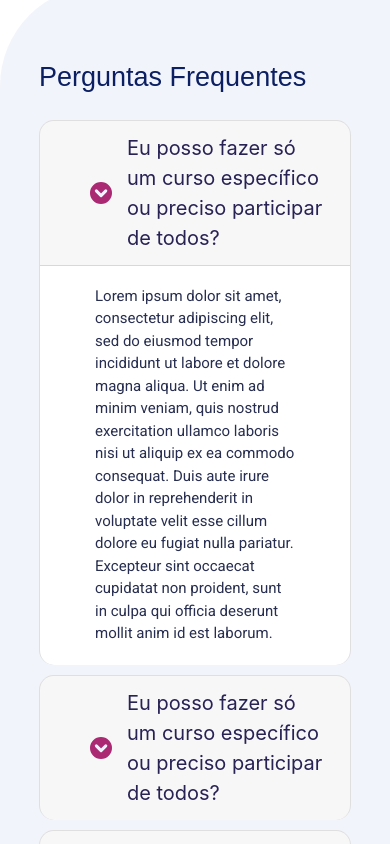
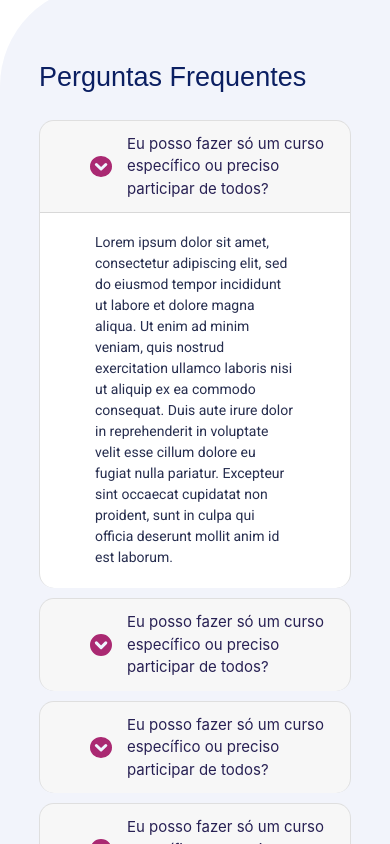
Before and after one commit to MarcosVel/WeDoCare, a React (Create React App) app: page / in a window 390 px wide. Shown: the part 3380-4224 px from the top of the page. Built offline with nearby package versions, Linux system fonts and the light colour scheme.

Commit message:
refactoring responsive

```diff
--- a/src/components/Faq/Faq.css
+++ b/src/components/Faq/Faq.css
@@ -56,7 +56,26 @@
   color: #272E4F;
 }
 
-@media (max-width: 768px) {
+@media (max-width: 1280px) {
+  .faq_section {
+    border-radius: 100px 0 0 0;
+    }
+
+  .faq_div {
+    max-width: 80%;
+  }
+
+  .faq_cardHeader {
+    height: auto;
+    font-size: 20px !important;
+  }
+
+  .faq_txtCardBody {
+    font-size: 15px !important;
+  }
+}
+
+@media (max-width: 767px) {
   .faq_section {
   border-radius: 100px 0 0 0;
   }
@@ -68,25 +87,10 @@
 
   .faq_cardHeader {
     height: auto;
-    font-size: 15px;
+    font-size: 15px !important;
   }
 
   .faq_txtCardBody {
-    font-size: 14px;
+    font-size: 14px !important;
   }
 }
-
-@media (max-width: 1280px) {
-  .faq_div {
-    max-width: 80%;
-  }
-
-  .faq_cardHeader {
-    height: auto;
-    font-size: 20px;
-  }
-
-  .faq_txtCardBody {
-    font-size: 15px;
-  }
-}
```
